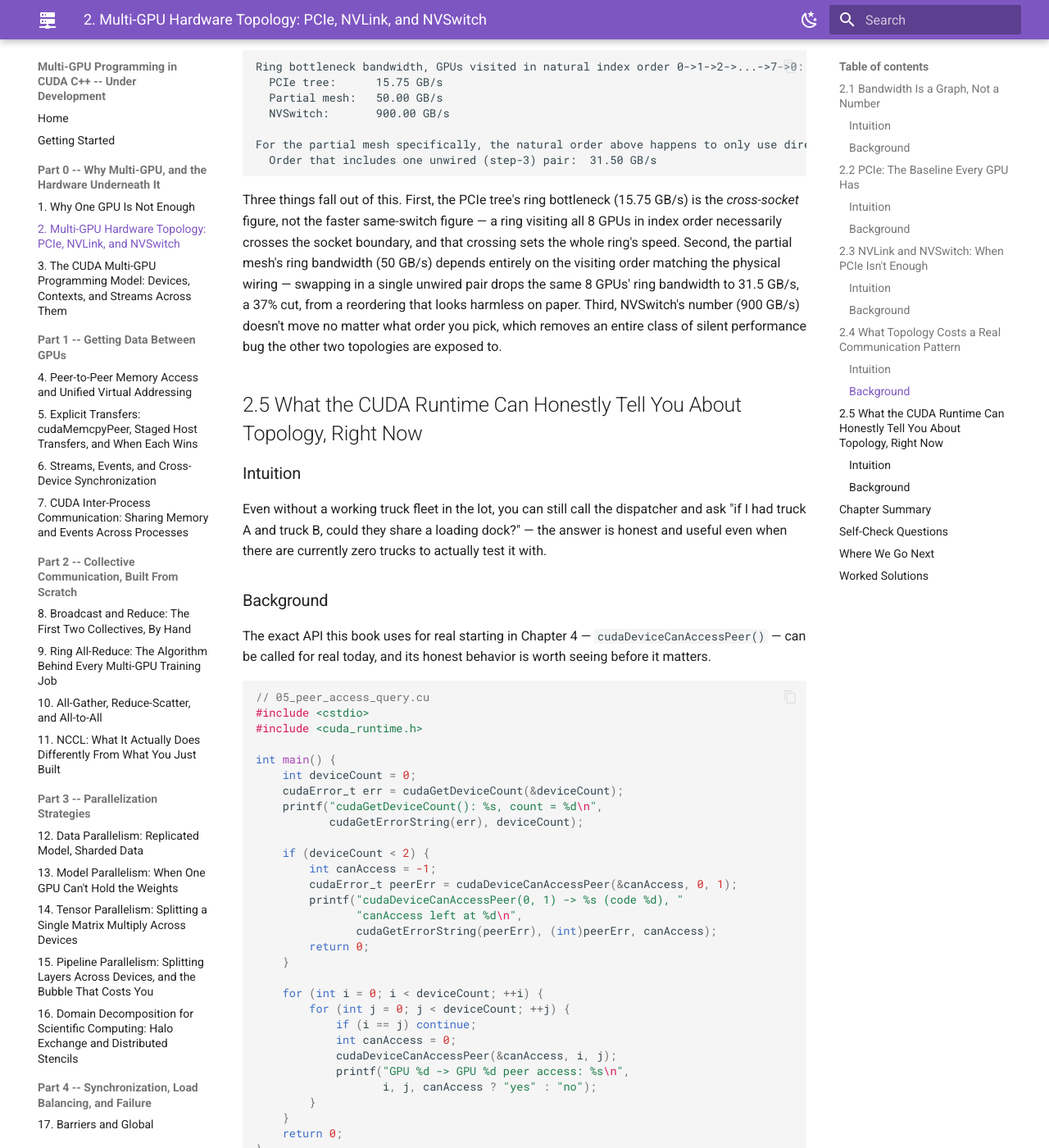
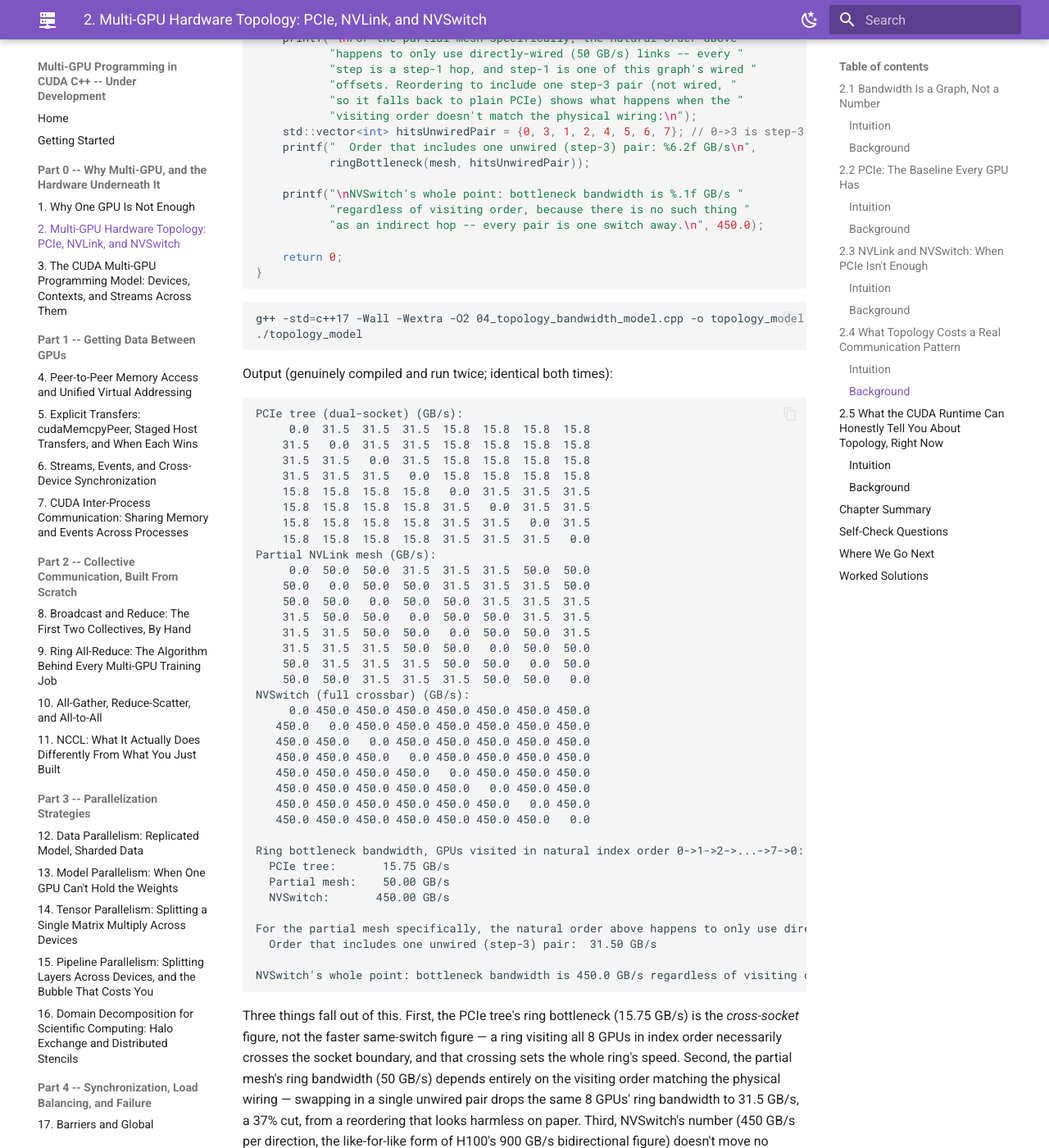
Before and after one commit to MaximumBeings/multi_gpu_cuda_from_scratch, an MkDocs documentation site: the page built from docs/part0/02-multi-gpu-hardware-topology.md, in a window 1280 px wide and 1400 px high, scrolled down 6590 px. Shown: the whole window at 82% size. Built offline with MkDocs 1.6.1 and Material for MkDocs 9.7.7, drawn with Linux system fonts in a browser that asks for light colours; some of the changed text lies outside the part shown.

Commit message:
Chapter 2: fix locked outputs, per-direction vs bidirectional NVLink figures, and Section 2.4 cross-references
Co-Authored-By: Claude Opus 5.5 <noreply@anthropic.com>
Claude-Session: https://claude.ai/code/session_01SjVZiZafTBfUu7vxGWXekF

````diff
--- a/docs/part0/02-multi-gpu-hardware-topology.md
+++ b/docs/part0/02-multi-gpu-hardware-topology.md
@@ -55,7 +55,7 @@ CPU0 <---- inter-socket link, shared/finite ----> CPU1
 (a pair split across sockets, e.g. GPU0<->GPU4, crosses this shared link too)
 ```
 
-The topology model in Section 2.5 makes the size of this gap concrete rather than just asserted: a same-switch PCIe 4.0 pair gets 31.5 GB/s, while a cross-socket pair (modeled here as half that, to represent the extra hop and shared contention) gets half.
+The topology model in Section 2.4 makes the size of this gap concrete rather than just asserted: a same-switch PCIe 4.0 pair gets 31.5 GB/s, while a cross-socket pair gets half that, 15.75 GB/s (a modeling simplification representing the extra hop and shared contention, not a vendor figure).
 
 !!! warning "[COMMON TRAP] Assuming "PCIe 4.0 everywhere" means uniform bandwidth"
     Knowing every GPU in a machine is on PCIe 4.0 tells you the *ceiling* for any pair, not the bandwidth any specific pair actually gets. A same-switch pair reaches that ceiling; a cross-socket pair does not, regardless of generation, because the bottleneck moves to a completely different, shared link the generation number says nothing about.
@@ -70,14 +70,14 @@ NVLink is a private highway built directly between two specific houses — drama
 
 Each NVLink generation has shipped with a new GPU architecture and a real, published bandwidth jump:
 
-| NVLink generation | Introduced with | Per-link bandwidth | Links per GPU | Total per-GPU bandwidth |
+| NVLink generation | Introduced with | Per-link bandwidth (per direction) | Links per GPU | Total per-GPU bandwidth (bidirectional) |
 |---|---|---|---|---|
 | 1.0 | P100 (Pascal) | 20 GB/s | 4 | 160 GB/s |
 | 2.0 | V100 (Volta) | 25 GB/s | 6 | 300 GB/s |
 | 3.0 | A100 (Ampere) | 25 GB/s | 12 | 600 GB/s |
 | 4.0 | H100 (Hopper) | 25 GB/s | 18 | 900 GB/s |
 
-An H100's 900 GB/s of total NVLink bandwidth is roughly **29 times** a PCIe 4.0 x16 link's 31.5 GB/s. But those 18 links don't have to all go to the same neighbor — with only point-to-point NVLink and a fixed number of links per GPU, a system with enough GPUs eventually runs out of direct links to go around. Early multi-GPU NVLink systems (the DGX-1 generation) had exactly this shape: each GPU directly wired to some, but not all, of the others, with the rest falling back to plain PCIe.
+The two bandwidth columns count differently, the way vendors usually quote them: the per-link figure is one direction, while the total counts both directions (links x per-link x 2, e.g. 18 x 25 x 2 = 900 GB/s for H100). Compared like for like, an H100's NVLink is 450 GB/s per direction against a PCIe 4.0 x16 link's 31.5 GB/s per direction, roughly **14 times** as much (about 7 times PCIe 5.0 x16's 63 GB/s per direction). But those 18 links don't have to all go to the same neighbor — with only point-to-point NVLink and a fixed number of links per GPU, a system with enough GPUs eventually runs out of direct links to go around. Early multi-GPU NVLink systems (the DGX-1 generation) had exactly this shape: each GPU directly wired to some, but not all, of the others, with the rest falling back to plain PCIe.
 
 NVSwitch removes that tradeoff by putting a crossbar switch chip between the GPUs instead of wiring them directly to each other:
 
@@ -91,10 +91,10 @@ some fall back to PCIe):
                                                         bandwidth, no exceptions)
 ```
 
-The practical consequence: on an NVSwitch-equipped system (DGX A100, DGX H100, and later), *every* GPU pair gets the GPU's full NVLink bandwidth — 900 GB/s for H100 — with no "did I get lucky with placement" question at all.
+The practical consequence: on an NVSwitch-equipped system (DGX A100, DGX H100, and later), *every* GPU pair gets the GPU's full NVLink bandwidth — 900 GB/s bidirectional, 450 GB/s per direction, for H100 — with no "did I get lucky with placement" question at all.
 
 !!! warning "[COMMON TRAP] Assuming a GPU's total NVLink bandwidth means every pair gets that much"
-    An H100's "900 GB/s of NVLink" describes the total across all 18 of its links, not a guarantee that any two specific H100s in a system share that much. On a partial-mesh system, a directly-wired pair can approach that figure; a non-wired pair gets ordinary PCIe speed instead, a difference Section 2.5 measures directly. Only a full NVSwitch fabric makes the total-bandwidth figure apply uniformly to every pair.
+    An H100's "900 GB/s of NVLink" describes the total across all 18 of its links, not a guarantee that any two specific H100s in a system share that much. On a partial-mesh system, a directly-wired pair can approach that figure; a non-wired pair gets ordinary PCIe speed instead, a difference Section 2.4's model makes concrete. Only a full NVSwitch fabric makes the total-bandwidth figure apply uniformly to every pair.
 
 ## 2.4 What Topology Costs a Real Communication Pattern
 
@@ -108,6 +108,13 @@ Ordinary host C++, no CUDA, models each topology as a bandwidth matrix built fro
 
 ```cpp
 // 04_topology_bandwidth_model.cpp
+//
+// Plain host C++. Models three real interconnect topologies as bandwidth
+// matrices built from cited, real per-link figures, then computes a
+// deterministic "ring bottleneck bandwidth" for each -- previewing why
+// Chapter 9's ring all-reduce cares about topology at all. Nothing here
+// is a hardware measurement; it's exact arithmetic over cited constants,
+// with every modeling simplification called out in a comment.
 #include <cstdio>
 #include <vector>
 #include <algorithm>
@@ -145,6 +152,9 @@ Matrix pcieTreeTopology() {
 // remaining, non-wired pairs are NOT reachable by relaying through a
 // third GPU on these systems -- they fall back to plain PCIe, the same
 // real PCIe 4.0 x16 figure (31.5 GB/s) used in the tree topology above.
+// This is the actual, well-documented DGX-1-era problem this section's
+// prose describes: which pair you pick determines whether you get
+// NVLink or PCIe speed, and there is no in-between.
 Matrix partialNvlinkMeshTopology() {
     const double DIRECT = 50.0;      // NVLink 2.0, 2 links, 25 GB/s each
     const double PCIE_FALLBACK = 31.5; // PCIe 4.0 x16, same figure as above
@@ -163,10 +173,13 @@ Matrix partialNvlinkMeshTopology() {
 }
 
 // Topology C: NVSwitch, DGX H100-style. Every GPU reaches every other
-// GPU at the full per-GPU NVLink 4.0 aggregate bandwidth (900 GB/s,
-// real, cited H100 SXM figure).
+// GPU at the full per-GPU NVLink 4.0 aggregate bandwidth -- that's the
+// entire point of a non-blocking crossbar switch. The cited H100 SXM
+// figure (900 GB/s) is BIDIRECTIONAL (18 links x 50 GB/s); every other
+// entry in this file is PER DIRECTION, so the like-for-like figure used
+// here is 18 links x 25 GB/s = 450 GB/s per direction.
 Matrix nvswitchTopology() {
-    const double UNIFORM = 900.0;
+    const double UNIFORM = 450.0;      // NVLink 4.0, 18 x 25 GB/s, per direction
     Matrix bw(N, std::vector<double>(N, UNIFORM));
     for (int i = 0; i < N; ++i) bw[i][i] = 0.0;
     return bw;
@@ -203,6 +216,8 @@ int main() {
     printMatrix("Partial NVLink mesh", mesh);
     printMatrix("NVSwitch (full crossbar)", nvswitch);
 
+    // Natural order: GPU 0,1,2,...,7 -- the order you'd get by just
+    // indexing devices, with no topology awareness at all.
     std::vector<int> naturalOrder = {0, 1, 2, 3, 4, 5, 6, 7};
 
     printf("\nRing bottleneck bandwidth, GPUs visited in natural index "
@@ -223,7 +238,7 @@ int main() {
 
     printf("\nNVSwitch's whole point: bottleneck bandwidth is %.1f GB/s "
            "regardless of visiting order, because there is no such thing "
-           "as an indirect hop -- every pair is one switch away.\n", 900.0);
+           "as an indirect hop -- every pair is one switch away.\n", 450.0);
 
     return 0;
 }
@@ -237,16 +252,46 @@ g++ -std=c++17 -Wall -Wextra -O2 04_topology_bandwidth_model.cpp -o topology_mod
 Output (genuinely compiled and run twice; identical both times):
 
 ```text
+PCIe tree (dual-socket) (GB/s):
+     0.0  31.5  31.5  31.5  15.8  15.8  15.8  15.8
+    31.5   0.0  31.5  31.5  15.8  15.8  15.8  15.8
+    31.5  31.5   0.0  31.5  15.8  15.8  15.8  15.8
+    31.5  31.5  31.5   0.0  15.8  15.8  15.8  15.8
+    15.8  15.8  15.8  15.8   0.0  31.5  31.5  31.5
+    15.8  15.8  15.8  15.8  31.5   0.0  31.5  31.5
+    15.8  15.8  15.8  15.8  31.5  31.5   0.0  31.5
+    15.8  15.8  15.8  15.8  31.5  31.5  31.5   0.0
+Partial NVLink mesh (GB/s):
+     0.0  50.0  50.0  31.5  31.5  31.5  50.0  50.0
+    50.0   0.0  50.0  50.0  31.5  31.5  31.5  50.0
+    50.0  50.0   0.0  50.0  50.0  31.5  31.5  31.5
+    31.5  50.0  50.0   0.0  50.0  50.0  31.5  31.5
+    31.5  31.5  50.0  50.0   0.0  50.0  50.0  31.5
+    31.5  31.5  31.5  50.0  50.0   0.0  50.0  50.0
+    50.0  31.5  31.5  31.5  50.0  50.0   0.0  50.0
+    50.0  50.0  31.5  31.5  31.5  50.0  50.0   0.0
+NVSwitch (full crossbar) (GB/s):
+     0.0 450.0 450.0 450.0 450.0 450.0 450.0 450.0
+   450.0   0.0 450.0 450.0 450.0 450.0 450.0 450.0
+   450.0 450.0   0.0 450.0 450.0 450.0 450.0 450.0
+   450.0 450.0 450.0   0.0 450.0 450.0 450.0 450.0
+   450.0 450.0 450.0 450.0   0.0 450.0 450.0 450.0
+   450.0 450.0 450.0 450.0 450.0   0.0 450.0 450.0
+   450.0 450.0 450.0 450.0 450.0 450.0   0.0 450.0
+   450.0 450.0 450.0 450.0 450.0 450.0 450.0   0.0
+
 Ring bottleneck bandwidth, GPUs visited in natural index order 0->1->2->...->7->0:
-  PCIe tree:      15.75 GB/s
-  Partial mesh:   50.00 GB/s
-  NVSwitch:       900.00 GB/s
+  PCIe tree:       15.75 GB/s
+  Partial mesh:    50.00 GB/s
+  NVSwitch:       450.00 GB/s
 
 For the partial mesh specifically, the natural order above happens to only use directly-wired (50 GB/s) links -- every step is a step-1 hop, and step-1 is one of this graph's wired offsets. Reordering to include one step-3 pair (not wired, so it falls back to plain PCIe) shows what happens when the visiting order doesn't match the physical wiring:
   Order that includes one unwired (step-3) pair:  31.50 GB/s
+
+NVSwitch's whole point: bottleneck bandwidth is 450.0 GB/s regardless of visiting order, because there is no such thing as an indirect hop -- every pair is one switch away.
 ```
 
-Three things fall out of this. First, the PCIe tree's ring bottleneck (15.75 GB/s) is the *cross-socket* figure, not the faster same-switch figure — a ring visiting all 8 GPUs in index order necessarily crosses the socket boundary, and that crossing sets the whole ring's speed. Second, the partial mesh's ring bandwidth (50 GB/s) depends entirely on the visiting order matching the physical wiring — swapping in a single unwired pair drops the same 8 GPUs' ring bandwidth to 31.5 GB/s, a 37% cut, from a reordering that looks harmless on paper. Third, NVSwitch's number (900 GB/s) doesn't move no matter what order you pick, which removes an entire class of silent performance bug the other two topologies are exposed to.
+Three things fall out of this. First, the PCIe tree's ring bottleneck (15.75 GB/s) is the *cross-socket* figure, not the faster same-switch figure — a ring visiting all 8 GPUs in index order necessarily crosses the socket boundary, and that crossing sets the whole ring's speed. Second, the partial mesh's ring bandwidth (50 GB/s) depends entirely on the visiting order matching the physical wiring — swapping in a single unwired pair drops the same 8 GPUs' ring bandwidth to 31.5 GB/s, a 37% cut, from a reordering that looks harmless on paper. Third, NVSwitch's number (450 GB/s per direction, the like-for-like form of H100's 900 GB/s bidirectional figure) doesn't move no matter what order you pick, which removes an entire class of silent performance bug the other two topologies are exposed to.
 
 ## 2.5 What the CUDA Runtime Can Honestly Tell You About Topology, Right Now
 
@@ -260,6 +305,12 @@ The exact API this book uses for real starting in Chapter 4 — `cudaDeviceCanAc
 
 ```cpp
 // 05_peer_access_query.cu
+//
+// A genuine CUDA Runtime API call to the exact function this book starts
+// actually using for real in Chapter 4 (peer-to-peer memory access):
+// cudaDeviceCanAccessPeer(). Compiled with a real nvcc and genuinely run.
+// It is called honestly, on whatever devices actually exist here -- it
+// is not skipped, and its result is not invented.
 #include <cstdio>
 #include <cuda_runtime.h>
 
@@ -270,11 +321,20 @@ int main() {
            cudaGetErrorString(err), deviceCount);
 
     if (deviceCount < 2) {
+        printf("Fewer than 2 devices are present, so there is no GPU "
+               "pair to ask cudaDeviceCanAccessPeer() about. We call it "
+               "anyway, on device ids 0 and 1, exactly as a program that "
+               "assumed 2 devices without checking first would -- and "
+               "report the runtime's real answer rather than skipping "
+               "the call:\n");
         int canAccess = -1;
         cudaError_t peerErr = cudaDeviceCanAccessPeer(&canAccess, 0, 1);
         printf("cudaDeviceCanAccessPeer(0, 1) -> %s (code %d), "
                "canAccess left at %d\n",
                cudaGetErrorString(peerErr), (int)peerErr, canAccess);
+        printf("This is the honest failure mode this book's own topology "
+               "and peer-access chapters build around: always check "
+               "cudaGetDeviceCount() before assuming a peer exists.\n");
         return 0;
     }
 
@@ -300,7 +360,9 @@ Output (genuinely compiled with a real `nvcc` and genuinely run; identical acros
 
 ```text
 cudaGetDeviceCount(): no CUDA-capable device is detected, count = 0
+Fewer than 2 devices are present, so there is no GPU pair to ask cudaDeviceCanAccessPeer() about. We call it anyway, on device ids 0 and 1, exactly as a program that assumed 2 devices without checking first would -- and report the runtime's real answer rather than skipping the call:
 cudaDeviceCanAccessPeer(0, 1) -> no CUDA-capable device is detected (code 100), canAccess left at -1
+This is the honest failure mode this book's own topology and peer-access chapters build around: always check cudaGetDeviceCount() before assuming a peer exists.
 ```
 
 On real hardware, the standard tool for seeing this chapter's whole topology story at a glance is `nvidia-smi topo -m`, which prints exactly the kind of matrix Section 2.4 built by hand — but for the real system it's run on, straight from the driver. This environment has no driver to run it against, so that table isn't reproduced here as if it were captured; a reader with real multi-GPU hardware is the one who can genuinely fill it in.
@@ -310,7 +372,7 @@ On real hardware, the standard tool for seeing this chapter's whole topology sto
 
 ## Chapter Summary
 
-GPU-to-GPU bandwidth is a matrix indexed by pair, not a single fact about a machine. PCIe is the universal fallback, shaped by the tree it sits in — same-switch pairs are fast, cross-socket pairs are not, regardless of generation (Section 2.2). NVLink replaces specific pairs' PCIe hop with a much faster direct one, but only for the pairs it's actually wired to; NVSwitch removes that distinction entirely by making every pair look like a direct NVLink pair (Section 2.3). A ring communication pattern's throughput is set by its single weakest link, which Section 2.4 measured directly: 15.75 GB/s for a PCIe tree, 50 GB/s for a partial mesh visited in the right order (31.5 GB/s in the wrong one), and a constant 900 GB/s for NVSwitch regardless of order. Section 2.5's `cudaDeviceCanAccessPeer()` call previews the exact real API Chapter 4 builds on, honestly reporting no devices here.
+GPU-to-GPU bandwidth is a matrix indexed by pair, not a single fact about a machine. PCIe is the universal fallback, shaped by the tree it sits in — same-switch pairs are fast, cross-socket pairs are not, regardless of generation (Section 2.2). NVLink replaces specific pairs' PCIe hop with a much faster direct one, but only for the pairs it's actually wired to; NVSwitch removes that distinction entirely by making every pair look like a direct NVLink pair (Section 2.3). A ring communication pattern's throughput is set by its single weakest link, which Section 2.4 measured directly: 15.75 GB/s for a PCIe tree, 50 GB/s for a partial mesh visited in the right order (31.5 GB/s in the wrong one), and a constant 450 GB/s per direction for NVSwitch regardless of order. Section 2.5's `cudaDeviceCanAccessPeer()` call previews the exact real API Chapter 4 builds on, honestly reporting no devices here.
 
 ## Self-Check Questions
 
@@ -318,7 +380,7 @@ GPU-to-GPU bandwidth is a matrix indexed by pair, not a single fact about a mach
 2. An engineer claims "our H100s have 900 GB/s of NVLink between every pair" based only on knowing the GPU model. What additional fact about the system would you need to confirm before trusting that claim?
 3. In Section 2.4's partial-mesh model, why does reordering the ring to include a single unwired pair drop the bottleneck bandwidth to exactly the PCIe fallback figure (31.5 GB/s), rather than to some intermediate value?
 4. Section 2.4 computes a ring's bottleneck as the *minimum* bandwidth across its edges rather than the *average*. Explain, using the relay-race intuition from Section 2.4, why the minimum is the physically correct choice.
-5. Why does NVSwitch's ring bottleneck (900 GB/s) not change at all under any reordering, while the partial mesh's does?
+5. Why does NVSwitch's ring bottleneck (450 GB/s) not change at all under any reordering, while the partial mesh's does?
 6. `05_peer_access_query.cu` calls `cudaDeviceCanAccessPeer(&canAccess, 0, 1)` even when `cudaGetDeviceCount()` already reported 0 devices. What real value does making that call anyway provide, versus simply skipping it once the count is known to be 0?
 7. Suppose a real 8-GPU DGX-A100-class (NVSwitch) system and an 8-GPU partial-mesh system both need to run the identical ring collective. Which system's performance is more sensitive to how the software assigns GPU indices to ring positions, and why?
 
@@ -336,11 +398,11 @@ Chapter 3 builds the CUDA-side vocabulary this book needs to actually address mo
 
 **4.** In a ring, every participating GPU both sends and receives on every round, so the round cannot complete faster than its slowest edge allows — a fast edge finishing early still has to wait for the slowest edge before the next round can begin, exactly like a relay team's total time being decided by its slowest leg no matter how fast the others run. Averaging would imply the fast edges could somehow compensate for the slow one, which they cannot in a synchronous ring.
 
-**5.** NVSwitch gives every ordered pair of GPUs the identical bandwidth (900 GB/s, Section 2.3), so no matter which pair a given ring edge connects, that edge's bandwidth is always 900 GB/s — there is no "wrong" edge to accidentally include. The partial mesh instead has two different bandwidth values (50 GB/s wired, 31.5 GB/s fallback) depending on which specific pair an edge connects, so the ring's bottleneck depends on which pairs the chosen order happens to use.
+**5.** NVSwitch gives every ordered pair of GPUs the identical bandwidth (450 GB/s per direction, Section 2.3), so no matter which pair a given ring edge connects, that edge's bandwidth is always 450 GB/s — there is no "wrong" edge to accidentally include. The partial mesh instead has two different bandwidth values (50 GB/s wired, 31.5 GB/s fallback) depending on which specific pair an edge connects, so the ring's bottleneck depends on which pairs the chosen order happens to use.
 
 **6.** Making the call anyway, and reporting its real return code, is what lets this exact source run correctly and diagnostically on any machine — including one with fewer than 2 devices — without a separate code path. It also demonstrates, honestly, that the API doesn't crash or need special-casing for an invalid device id; it degrades to a clear error, which is itself useful information for a caller that didn't check the count first (Section 2.5's own Common Trap).
 
-**7.** The partial-mesh system is far more sensitive. On the NVSwitch system, every possible assignment of GPU indices to ring positions gives the identical 900 GB/s bottleneck, so index assignment doesn't matter at all. On the partial-mesh system, Section 2.4 showed a single wrong adjacent pair drops the ring's bottleneck by 37% (50 to 31.5 GB/s) — so the same collective's real performance on that system depends directly on whether the software's chosen ring order happens to match the physical NVLink wiring.
+**7.** The partial-mesh system is far more sensitive. On the NVSwitch system, every possible assignment of GPU indices to ring positions gives the identical 450 GB/s bottleneck, so index assignment doesn't matter at all. On the partial-mesh system, Section 2.4 showed a single wrong adjacent pair drops the ring's bottleneck by 37% (50 to 31.5 GB/s) — so the same collective's real performance on that system depends directly on whether the software's chosen ring order happens to match the physical NVLink wiring.
 
 ---
 
````
Also changed, not shown: other parts of docs/part0/02-multi-gpu-hardware-topology.md (+1 -1 lines), 1 other file.
